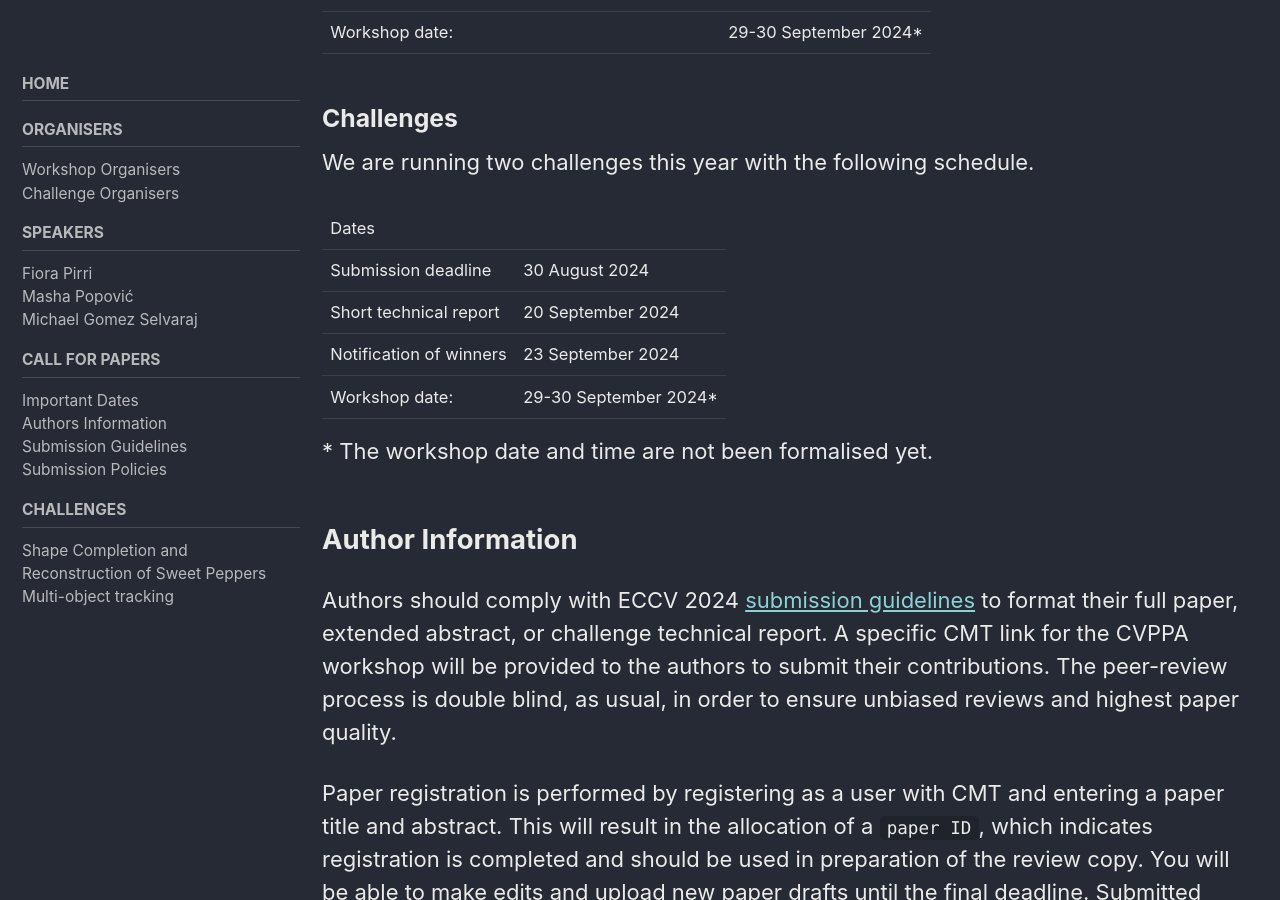
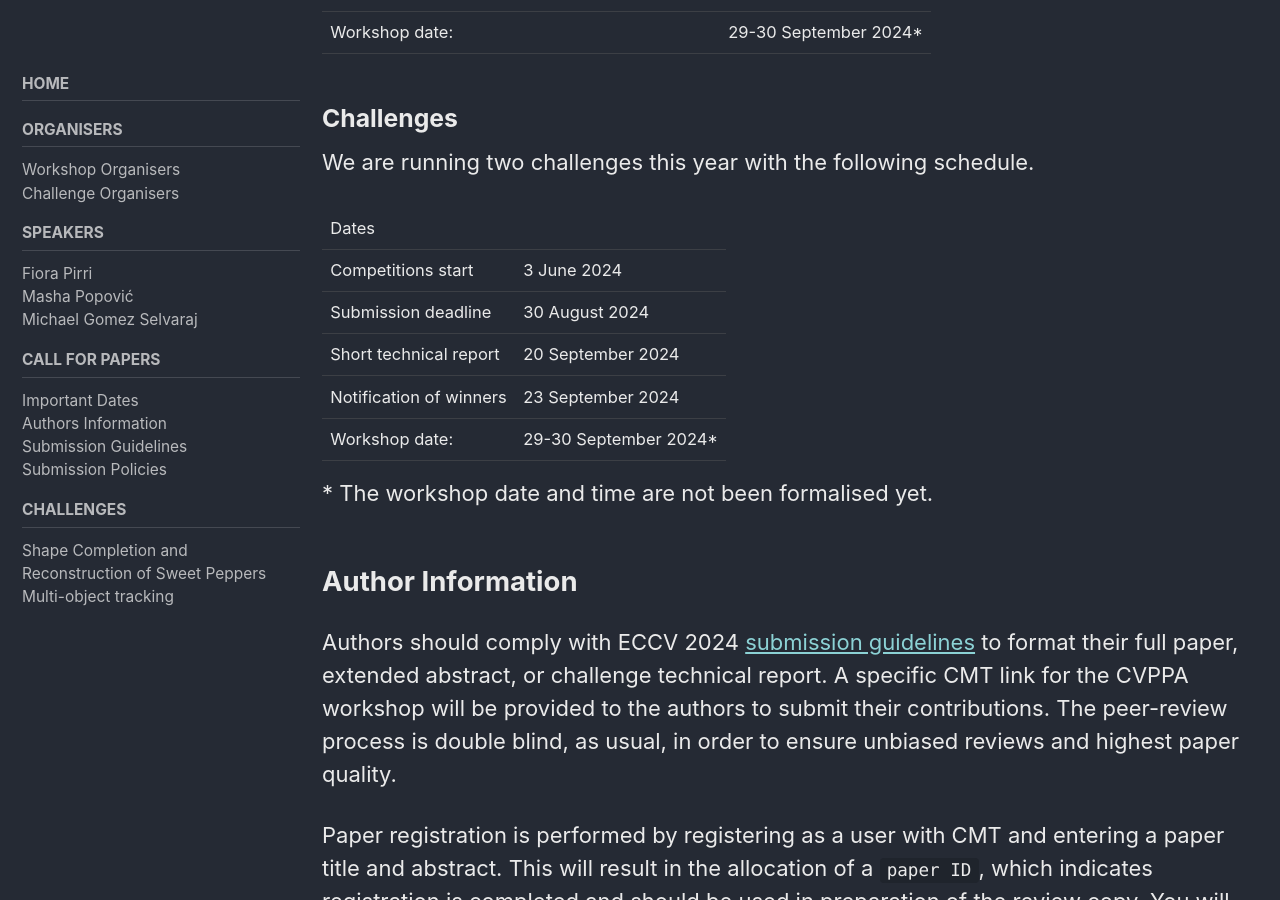
Before and after one commit to cvppa2024/cvppa2024.github.io, a Jekyll site: the page built from _pages/cfp.md, in a window 1280 px wide and 900 px high, scrolled down 1503 px. Built offline with Jekyll 4.4.1, drawn with Linux system fonts in a browser that asks for light colours; cached includes are drawn as plain includes.

Commit message:
Update cfp.md
Competitions start date

```diff
--- a/_pages/cfp.md
+++ b/_pages/cfp.md
@@ -39,6 +39,7 @@ Accepted full papers will be included in the ECCV Workshop Proceedings. Accepted
 We are running two challenges this year with the following schedule.
 
 |Dates       |       |
+|Competitions start | 3 June 2024 |
 |Submission deadline | 30 August 2024 |
 |Short technical report | 20 September 2024 |
 |Notification of winners | 23 September 2024 |
```
